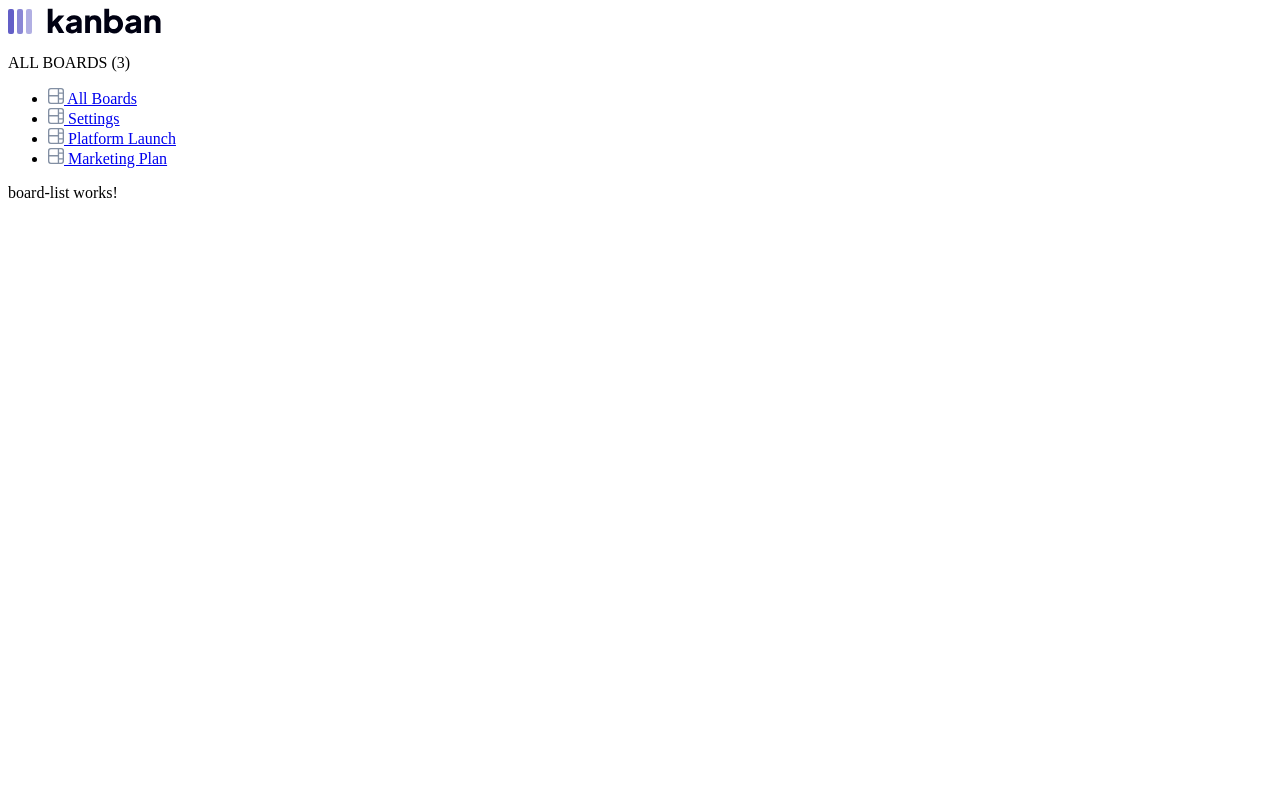
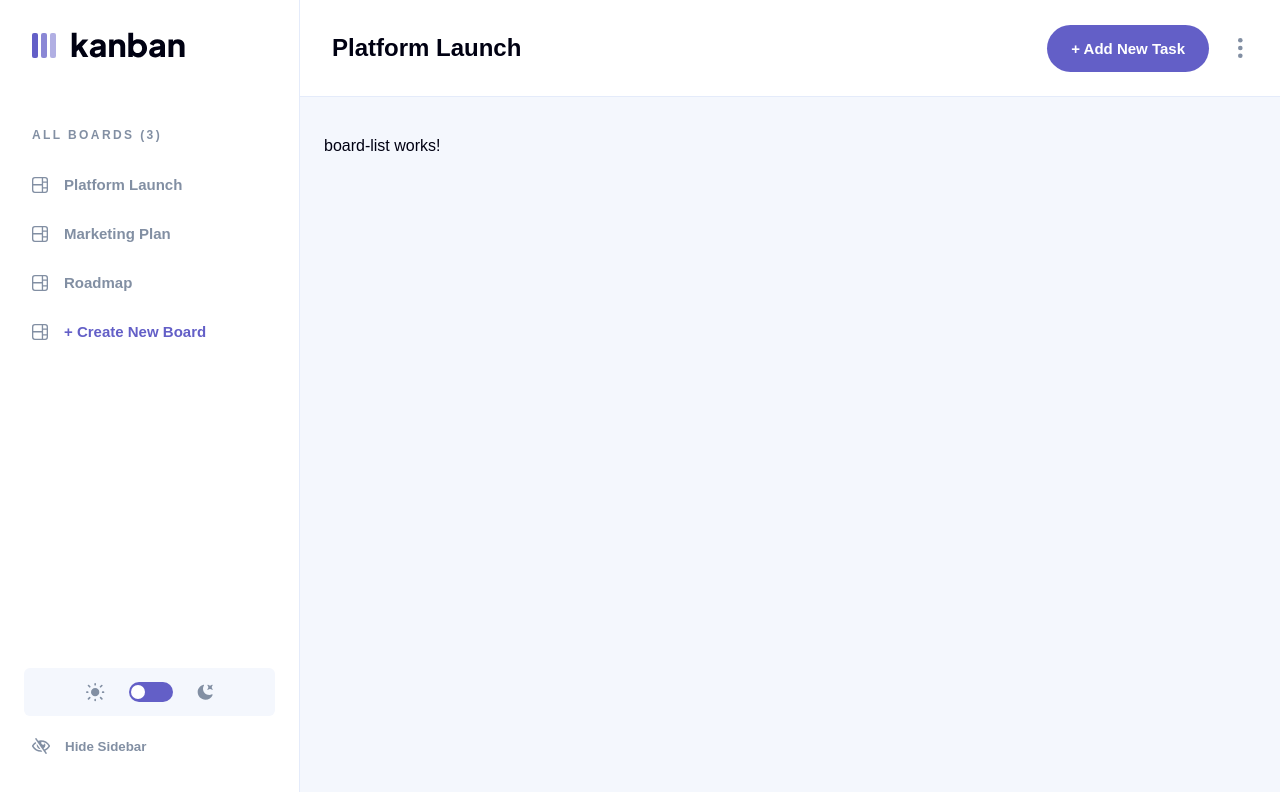
Before and after one commit to axoo01/Kanban-interaction, an Angular app: page /boards in a window 1280 px wide. Shown: the top 792 px of the page. Built offline with nearby package versions, Linux system fonts and the light colour scheme.

Commit message:
feat: implement primary UI structure and signal-based dark mode toggle

```diff
--- a/src/app/components/layout-shell/layout-shell.component.html
+++ b/src/app/components/layout-shell/layout-shell.component.html
@@ -1,34 +1,91 @@
-<nav class="sidebar">
-  <img src="/assets/logo-dark.svg" alt="Kanban Logo">
+<div class="app-container" [class.sidebar-hidden]="isSidebarHidden()">
 
-  <p>ALL BOARDS (3)</p>
-  <ul>
-    <li>
-      <a routerLink="/boards"
-         routerLinkActive="active-link"
-         [routerLinkActiveOptions]="{ exact: true }">
-         <img src="/assets/icon-board.svg"> All Boards
-      </a>
-    </li>
-    <li>
-      <a routerLink="/settings"
-         routerLinkActive="active-link">
-         <img src="/assets/icon-board.svg"> Settings
-      </a>
-    </li>
+  <aside class="sidebar" role="navigation">
+    <div class="logo-container">
+      <img [src]="isDarkMode() ? '/assets/logo-light.svg' : '/assets/logo-dark.svg'"
+          alt="Kanban Logo"
+          class="logo">
+    </div>
+
+    <div class="nav-links">
+      <p class="nav-label">ALL BOARDS (3)</p>
+
+      <ul class="board-list">
         <li>
           <a routerLink="/boards/platform-launch" routerLinkActive="active-link">
-        <img src="/assets/icon-board.svg"> Platform Launch
+            <img src="/assets/icon-board.svg" alt="" aria-hidden="true">
+            Platform Launch
           </a>
         </li>
         <li>
           <a routerLink="/boards/marketing-plan" routerLinkActive="active-link">
-        <img src="/assets/icon-board.svg"> Marketing Plan
+            <img src="/assets/icon-board.svg" alt="" aria-hidden="true">
+            Marketing Plan
           </a>
         </li>
+        <li>
+          <a routerLink="/boards/roadmap" routerLinkActive="active-link">
+            <img src="/assets/icon-board.svg" alt="" aria-hidden="true">
+            Roadmap
+          </a>
+        </li>
+        <li>
+          <button class="btn-create-board">
+            <img src="/assets/icon-board.svg" alt="" aria-hidden="true">
+            + Create New Board
+          </button>
+        </li>
       </ul>
-</nav>
+    </div>
 
-<main>
+    <div class="sidebar-footer">
+      <div class="theme-toggle">
+        <img src="/assets/icon-light-theme.svg" alt="Light Theme">
+
+        <div class="toggle-switch" (click)="toggleTheme()" [class.active]="isDarkMode()">
+          <div class="toggle-circle"></div>
+        </div>
+
+        <img src="/assets/icon-dark-theme.svg" alt="Dark Theme">
+      </div>
+
+      <button class="hide-sidebar-btn" (click)="toggleSidebar()">
+        <img src="/assets/icon-hide-sidebar.svg" alt="">
+        Hide Sidebar
+      </button>
+    </div>
+  </aside>
+
+  <div class="main-wrapper">
+
+    <header class="main-header">
+      <div class="header-left">
+        <img src="/assets/logo-mobile.svg" alt="Kanban" class="mobile-logo">
+
+        <h1 class="board-title">Platform Launch</h1>
+      </div>
+
+      <div class="header-right">
+        <button class="btn-primary-l">
+          <span class="desktop-only">+ Add New Task</span>
+          <img src="/assets/icon-add-task-mobile.svg" class="mobile-only" alt="">
+        </button>
+
+        <button class="options-btn" aria-label="Board options">
+          <img src="/assets/icon-vertical-ellipsis.svg" alt="">
+        </button>
+      </div>
+    </header>
+
+    <main class="content-area">
       <router-outlet />
     </main>
+
+  </div>
+
+  @if (isSidebarHidden()) {
+    <button class="show-sidebar-floating-btn" (click)="toggleSidebar()" aria-label="Show Sidebar">
+      <img src="/assets/icon-show-sidebar.svg" alt="">
+    </button>
+  }
+</div>
--- a/src/app/components/layout-shell/layout-shell.component.scss
+++ b/src/app/components/layout-shell/layout-shell.component.scss
@@ -0,0 +1,275 @@
+/* 1. MAIN GRID LAYOUT */
+.app-container {
+  display: grid;
+  grid-template-columns: 300px 1fr;
+  height: 100vh;
+  width: 100vw;
+  overflow: hidden;
+  transition: grid-template-columns 0.3s ease;
+
+  &.sidebar-hidden {
+    grid-template-columns: 0px 1fr;
+
+    .sidebar {
+      transform: translateX(-100%);
+      visibility: hidden;
+    }
+  }
+}
+
+/* 2. SIDEBAR STYLING */
+.sidebar {
+  background-color: var(--color-white);
+  border-right: 1px solid var(--color-lines-light);
+  display: flex;
+  flex-direction: column;
+  padding: 32px 0;
+  transition: transform 0.3s ease, visibility 0.3s;
+  overflow: hidden;
+  position: relative;
+  z-index: 100;
+
+  .logo-container {
+    padding: 0 32px;
+    margin-bottom: 54px;
+  }
+
+  .nav-label {
+    color: var(--color-medium-grey);
+    font-size: 12px;
+    letter-spacing: 2.4px;
+    font-weight: bold;
+    padding: 0 32px;
+    margin-bottom: 20px;
+  }
+
+  .board-list {
+    list-style: none;
+    padding: 0;
+    margin: 0;
+
+    li {
+      margin-bottom: 4px;
+      display: flex;
+    }
+
+    li a, .btn-create-board {
+      display: flex;
+      align-items: center;
+      gap: 16px;
+      white-space: nowrap;
+
+      width: 240px;
+      padding: 14px 0 14px 32px;
+      white-space: nowrap;
+      border-radius: 0 100px 100px 0;
+
+      text-decoration: none;
+      font-weight: bold;
+      font-size: 15px;
+      color: var(--color-medium-grey);
+      transition: all 0.4s ease;
+      border: none;
+      background: transparent;
+      cursor: pointer;
+      text-align: left;
+
+      &.active-link {
+        background-color: var(--color-main-purple);
+        color: var(--color-white);
+        img { filter: brightness(0) invert(1); }
+      }
+
+      &:hover:not(.active-link) {
+
+        background-color: var(--color-light-grey);
+        color: var(--color-main-purple);
+      }
+    }
+
+    .btn-create-board {
+      color: var(--color-main-purple);
+    }
+  }
+}
+
+/* 3. SIDEBAR FOOTER (Theme & Hide) */
+.sidebar-footer {
+  margin-top: auto;
+  padding: 0 24px;
+
+  .theme-toggle {
+    background-color: var(--color-light-grey);
+    height: 48px;
+    border-radius: 6px;
+    display: flex;
+    justify-content: center;
+    align-items: center;
+    gap: 24px;
+    margin-bottom: 8px;
+  }
+
+  .hide-sidebar-btn {
+    display: flex;
+    align-items: center;
+    gap: 15px;
+    padding: 14px 8px;
+    width: 100%;
+    background: transparent;
+    border: none;
+    color: var(--color-medium-grey);
+    font-weight: bold;
+    cursor: pointer;
+    transition: color 0.2s;
+
+    &:hover { color: var(--color-main-purple); }
+  }
+}
+
+/* 4. MAIN HEADER STYLING */
+.main-header {
+  height: 96px;
+  background-color: var(--color-white);
+  border-bottom: 1px solid var(--color-lines-light);
+  display: flex;
+  justify-content: space-between;
+  align-items: center;
+  padding: 0 32px;
+
+  .header-left {
+    display: flex;
+    align-items: center;
+    gap: 16px;
+    .mobile-logo { display: none; }
+    .board-title { font-size: 24px; margin: 0; font-weight: bold; }
+  }
+
+  .header-right {
+    display: flex;
+    align-items: center;
+    gap: 24px;
+  }
+}
+
+/* 5. FLOATING SHOW SIDEBAR EYE */
+.show-sidebar-floating-btn {
+  position: absolute;
+  bottom: 32px;
+  left: 0;
+  width: 56px;
+  height: 48px;
+  background-color: var(--color-main-purple);
+  border: none;
+  border-radius: 0 100px 100px 0;
+  cursor: pointer;
+  display: flex;
+  justify-content: center;
+  align-items: center;
+  z-index: 50;
+
+  &:hover { background-color: var(--color-main-purple-hover); }
+}
+
+/* 6. CONTENT AREA */
+.main-wrapper {
+  display: flex;
+  flex-direction: column;
+  overflow: hidden;
+}
+
+.content-area {
+  flex: 1;
+  background-color: var(--color-light-grey);
+  overflow: auto;
+  padding: 24px;
+}
+
+/* 7. RESPONSIVE QUERIES */
+@media (max-width: 768px) {
+  .app-container {
+    grid-template-columns: 1fr;
+  }
+  .sidebar { display: none; }
+  .main-header {
+    height: 64px;
+    padding: 0 16px;
+    .header-left {
+      .mobile-logo { display: block; }
+      .board-title { font-size: 18px; }
+    }
+  }
+}
+
+.btn-primary-l {
+  background-color: var(--color-main-purple);
+  color: var(--color-white);
+  border: none;
+  padding: 15px 24px;
+  border-radius: 24px;
+  font-weight: bold;
+  font-size: 15px;
+  cursor: pointer;
+  transition: background-color 0.2s ease;
+
+  &:hover:not(:disabled) {
+    background-color: var(--color-main-purple-hover);
+  }
+
+  &:disabled {
+    opacity: 0.25;
+    cursor: not-allowed;
+  }
+}
+
+.options-btn {
+  background: transparent;
+  border: none;
+  cursor: pointer;
+  padding: 8px 5px;
+  display: flex;
+  align-items: center;
+  justify-content: center;
+  transition: opacity 0.2s;
+
+  &:hover {
+    opacity: 0.8;
+  }
+
+  img {
+    /* Based on Figma dimensions */
+    height: 20px;
+    width: auto;
+  }
+}
+
+.toggle-switch {
+  width: 40px;
+  height: 20px;
+  background-color: var(--color-main-purple);
+  border-radius: 100px;
+  position: relative;
+  cursor: pointer;
+  padding: 0 2px;
+  transition: background-color 0.4s;
+  display: flex;
+  align-items: center;
+  position: relative;
+  transition: background-color 0.3s;
+
+  .toggle-circle {
+    width: 14px;
+    height: 14px;
+    background-color: white;
+    border-radius: 50%;
+    position: absolute;
+    transition: transform 0.3s cubic-bezier(0.4, 0, 0.2, 1);
+  }
+
+  &.active .toggle-circle {
+    transform: translateX(25px);
+  }
+
+  &:hover {
+    background-color: var(--color-main-purple-hover);
+  }
+}
--- a/src/app/components/layout-shell/layout-shell.component.ts
+++ b/src/app/components/layout-shell/layout-shell.component.ts
@@ -1,5 +1,6 @@
-import { Component } from '@angular/core';
+import { Component, signal, inject } from '@angular/core';
 import { RouterLink, RouterLinkActive, RouterOutlet } from '@angular/router';
+import { ThemeService } from '../../services/theme.service';
 
 @Component({
   selector: 'app-layout-shell',
@@ -8,5 +9,17 @@ import { RouterLink, RouterLinkActive, RouterOutlet } from '@angular/router';
   styleUrl: './layout-shell.component.scss'
 })
 export class LayoutShellComponent {
+  private themeService = inject(ThemeService);
+  isDarkMode = this.themeService.darkMode;
+
+  isSidebarHidden = signal(false);
+
+  toggleSidebar() {
+    this.isSidebarHidden.update(val => !val);
+  }
+
+  toggleTheme() {
+    this.themeService.toggleTheme();
+  }
 
 }
--- /dev/null
+++ b/src/app/services/theme.service.ts
@@ -0,0 +1,24 @@
+import { Injectable, signal, effect } from '@angular/core';
+
+@Injectable({
+  providedIn: 'root'
+})
+export class ThemeService {
+
+  darkMode = signal<boolean>(false);
+
+  constructor() {
+
+    effect(() => {
+      if (this.darkMode()) {
+        document.body.classList.add('dark-theme');
+      } else {
+        document.body.classList.remove('dark-theme');
+      }
+    });
+  }
+
+  toggleTheme() {
+    this.darkMode.update(active => !active);
+  }
+}
--- a/src/styles.scss
+++ b/src/styles.scss
@@ -1 +1,56 @@
-/* You can add global styles to this file, and also import other style files */
+:root {
+  /* Main Colors */
+  --color-main-purple: #635FC7;
+  --color-main-purple-hover: #A8A4FF;
+  --color-black: #000112;
+  --color-very-dark-grey: #20212C;
+  --color-dark-grey: #2B2C37;
+  --color-lines-dark: #3E3F4E;
+  --color-medium-grey: #828FA3;
+  --color-lines-light: #E4EBFA;
+  --color-light-grey: #F4F7FD;
+  --color-white: #FFFFFF;
+  --color-red: #EA5555;
+  --color-red-hover: #FF9898;
+
+  /* Typography */
+  --font-main: 'Plus Jakarta Sans', sans-serif;
+}
+
+/* Add this below your :root variables */
+.dark-theme {
+  --color-white: #2B2C37;
+  --color-light-grey: #20212C;
+  --color-black: #FFFFFF;
+  --color-lines-light: #3E3F4E;
+
+
+}
+
+
+
+
+body {
+  margin: 0;
+  font-family: var(--font-main);
+  background-color: var(--color-light-grey);
+  color: var(--color-black);
+  transition: background-color 0.5s ease, color 0.5s ease;
+}
+
+/* Responsive Utilities */
+.mobile-only {
+  display: block;
+}
+.desktop-only {
+  display: none;
+}
+
+@media (min-width: 768px) {
+  .mobile-only {
+    display: none !important;
+  }
+  .desktop-only {
+    display: block !important;
+  }
+}
```
Also changed, not shown: 1 other file (tests, documents, lock files or other folders). Lines whose indentation alone changed are shown as unchanged.
